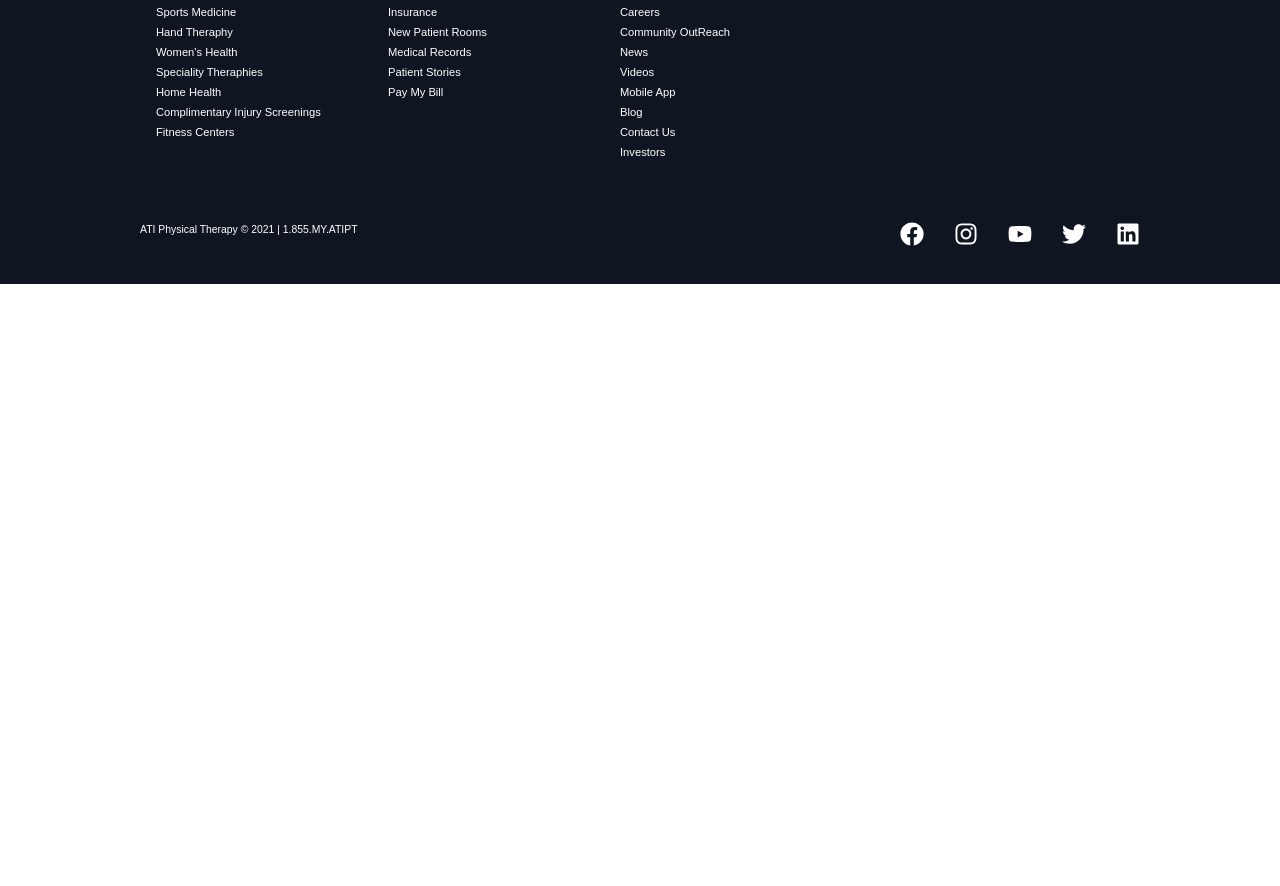
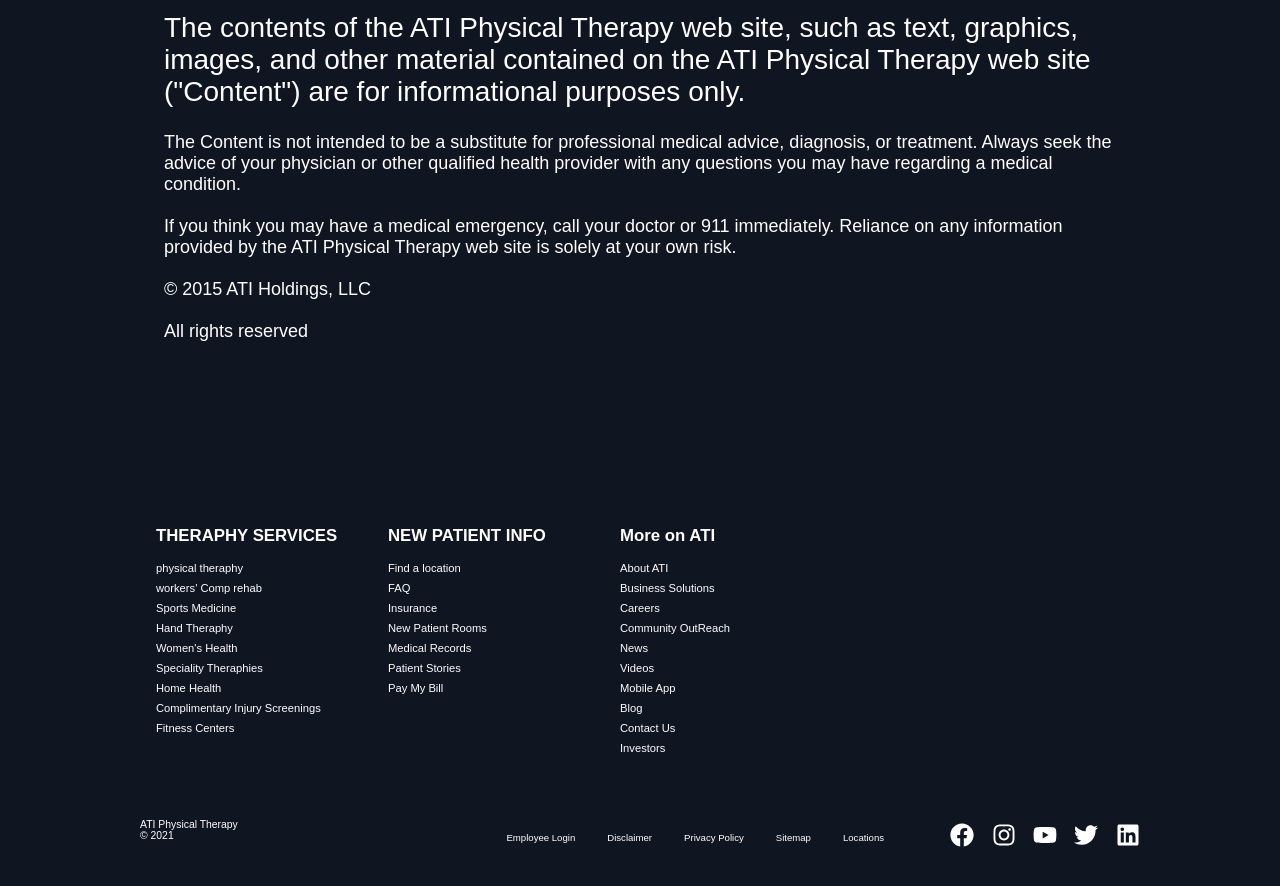
Before and after one commit to mesingaram/major-project, a React (Create React App) app in the folder major-project/: page /disclaimer in a window 1280 px wide. Shown: the part 280-1166 px from the top of the page. Before the commit the page ends 800 px from the top, so only its background shows below. Built offline with nearby package versions, Linux system fonts and the light colour scheme; the HTML template or start-up script is replaced by a standard one.

Commit message:
Disclaimer page

```diff
--- a/major-project/src/App.js
+++ b/major-project/src/App.js
@@ -12,6 +12,7 @@
 import Contact from './components/page/Contact';
 import Billpayment from './components/page/Billpayment';
 import FindLocation from './pages/FindLocation/FindLocation'
+import Disclaimer from './pages/Disclaimer/Disclaimer';
 
 function App() {
   return (
@@ -26,11 +27,10 @@
         <Route path='/services' component={Services} />
         <Route path='/products' component={Products} />
         <Route path='/sign-up' component={SignUp} />
-
         <Route path='/Insurance' exact component={Insurance} />
         <Route path='/Contact' component={Contact} />
         <Route path='/Billpayment' component={Billpayment} />
-
+        <Route path='/disclaimer' component={Disclaimer}/>
       </Switch>
       <Footer />
     </Router>
--- a/major-project/src/components/Footer/Footer.elements.js
+++ b/major-project/src/components/Footer/Footer.elements.js
@@ -1,6 +1,7 @@
 import styled from 'styled-components';
 import { FaMagento } from 'react-icons/fa';
 import { Link } from 'react-router-dom';
+import { Container } from '../../globalStyles';
 
 export const FooterContainer = styled.div`
   background-color: #101522;
@@ -159,10 +160,50 @@
   display: flex;
   justify-content: space-between;
   align-items: center;
-  width: 240px;
+  width: 250px;
 `;
 
 export const SocialIconLink = styled.a`
   color: #fff;
   font-size: 24px;
 `;
+
+export const NavbarContainer = styled(Container)`
+  display: flex;
+  justify-content: right;
+  width: 90%;
+
+  ${Container}
+`;
+
+export const NavMenu = styled.ul`
+  display: flex;
+  align-items: center;
+  list-style: none;
+  text-align: center;
+
+`;
+
+export const NavItem = styled.li`
+  height: 40px;
+  border-bottom: 2px solid transparent;
+  font-size: 0.6rem;
+
+`;
+
+export const NavLinks = styled(Link)`
+  color: #fff;
+  display: flex;
+  align-items: center;
+  text-decoration: none;
+  padding: 0.5rem 1rem;
+  height: 100%;
+
+  @media screen and (max-width: 1060px) {
+    text-align: center;
+    padding: 1rem;
+    width: 100%;
+    display: table;
+
+  }
+`;
--- a/major-project/src/components/Footer/Footer.js
+++ b/major-project/src/components/Footer/Footer.js
@@ -19,7 +19,11 @@
   //SocialIcon,
   WebsiteRights,
   SocialIcons,
-  SocialIconLink
+  SocialIconLink,
+  NavbarContainer,
+  NavMenu,
+  NavItem,
+  NavLinks,
 } from './Footer.elements';
 
 function Footer() {
@@ -69,8 +73,37 @@
       </FooterLinksContainer>
       <SocialMedia>
         <SocialMediaWrap>
-          <WebsiteRights>ATI Physical Therapy © 2021  |  1.855.MY.ATIPT
+          <WebsiteRights>ATI Physical Therapy © 2021
           </WebsiteRights>
+          <NavbarContainer>
+            <NavMenu >
+              <NavItem>
+                <NavLinks to='/employee-login'>
+                  Employee Login
+                </NavLinks>
+              </NavItem>
+              <NavItem>
+                <NavLinks to='/disclaimer'>
+                  Disclaimer
+                </NavLinks>
+              </NavItem>
+              <NavItem>
+                <NavLinks to='/privacy-policy'>
+                  Privacy Policy
+                </NavLinks>
+              </NavItem>
+              <NavItem>
+                <NavLinks to='/sitemap'>
+                  Sitemap
+                </NavLinks>
+              </NavItem>
+              <NavItem>
+                <NavLinks to='/find-location'>
+                  Locations
+                </NavLinks>
+              </NavItem>
+            </NavMenu>
+          </NavbarContainer>
           <SocialIcons>
             <SocialIconLink href='' target='_blank' aria-label='Facebook'>
               <FaFacebook />
--- /dev/null
+++ b/major-project/src/pages/Disclaimer/Disclaimer.elements.js
@@ -0,0 +1,36 @@
+import styled from 'styled-components';
+
+export const Container = styled.div`
+  background-color: #101522;
+  padding: 4rem 0 2rem 0;
+  display: flex;
+  flex-direction: column;
+  justify-content: center;
+  align-items: center;
+`;
+export const Subscription = styled.section`
+  display: flex;
+  flex-direction: column;
+  justify-content: center;
+  align-items: center;
+  margin-bottom: 24px;
+  padding: 24px;
+  color: #fff;
+  width: 1000px;
+`;
+export const SubHeading = styled.p`
+  font-family: 'Trebuchet MS', 'Lucida Sans Unicode', 'Lucida Grande',
+    'Lucida Sans', Arial, sans-serif;
+  margin-bottom: 24px;
+  font-size: 42px;
+`;
+
+export const SubText = styled.p`
+  margin-bottom: 24px;
+  font-size: 28px;
+`;
+
+export const SubText2 = styled.p`
+  margin-bottom: 24px;
+  font-size: 18px;
+`;
--- /dev/null
+++ b/major-project/src/pages/Disclaimer/Disclaimer.js
@@ -0,0 +1,30 @@
+import React from 'react'
+import {
+  Container,
+  Subscription,
+  SubHeading,
+  SubText,
+  SubText2
+} from './Disclaimer.elements'
+
+const Disclaimer = () => {
+    return (
+       <Container>
+      <Subscription>
+      <SubHeading>
+      DISCLAIMER
+      </SubHeading>
+      <SubText>The contents of the ATI Physical Therapy web site, such as text, graphics, images,
+         and other material contained on the ATI Physical Therapy web site ("Content") are for informational purposes only.</SubText>
+         <SubText2>
+         The Content is not intended to be a substitute for professional medical advice, diagnosis, or treatment.
+          Always seek the advice of your physician or other qualified health provider with any questions you may have regarding a medical condition.<br/><br/>
+          If you think you may have a medical emergency, call your doctor or 911 immediately. Reliance on any information provided by the ATI Physical Therapy web site is solely at your own risk.<br/><br/>
+          © 2015 ATI Holdings, LLC<br/><br/>
+          All rights reserved</SubText2>
+    </Subscription>
+    </Container>
+    )
+}
+
+export default Disclaimer
```
